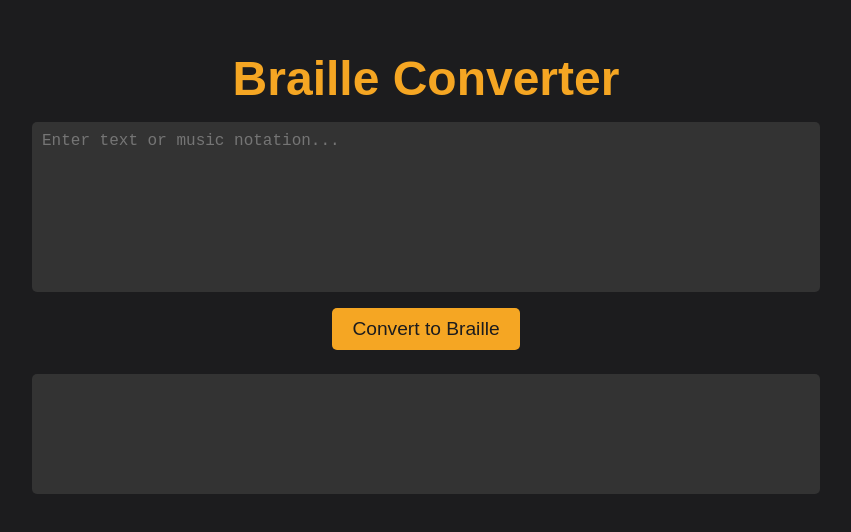
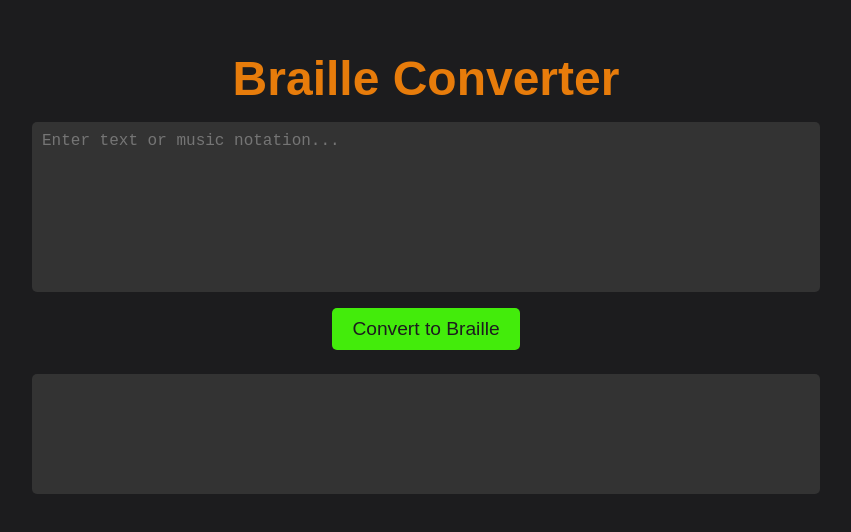
Before and after one commit to saro0307/Text-to-Braille, a plain HTML site: page templates/index.html in a window 1280 px wide. Shown: the part 136-668 px from the top of the page, without its empty margins (214-1065 px from the left). Drawn offline with Linux system fonts and the light colour scheme.

Commit message:
color changed

```diff
--- a/templates/index.html
+++ b/templates/index.html
@@ -26,7 +26,7 @@
         h1 {
             font-size: 3rem;
             margin-bottom: 1rem;
-            color: #f5a623;
+            color: #e77c0b;
         }
 
         textarea {
@@ -44,7 +44,7 @@
 
         button {
             padding: 10px 20px;
-            background-color: #f5a623;
+            background-color: #43ec0b;
             border: none;
             color: #1c1c1e;
             font-size: 1.2rem;
```
